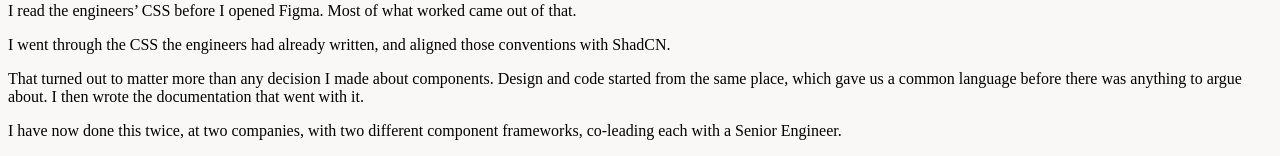
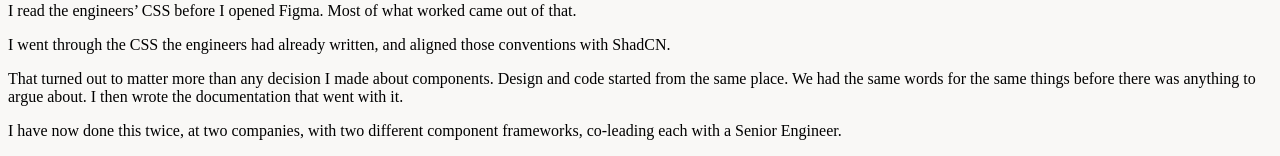
Before and after one commit to jadeparrish/portfolio, a Next.js app: page /thinking/shadcn in a window 1280 px wide. Shown: the part 143-299 px from the top of the page. Built offline with nearby package versions, Linux system fonts and the light colour scheme.

Commit message:
Refine paragraph on design and code alignment
Rephrase text for clarity and consistency.

```diff
--- a/app/thinking/shadcn/page.js
+++ b/app/thinking/shadcn/page.js
@@ -37,9 +37,9 @@ export default function ShadcnArticle() {
           </p>
           <p>
             That turned out to matter more than any decision I made about components.
-            Design and code started from the same place, which gave us a common language
-            before there was anything to argue about. I then wrote the documentation that
-            went with it.
+            Design and code started from the same place. We had the same words for the
+            same things before there was anything to argue about. I then wrote the
+            documentation that went with it.
           </p>
           <p>
             I have now done this twice, at two companies, with two different component
```
